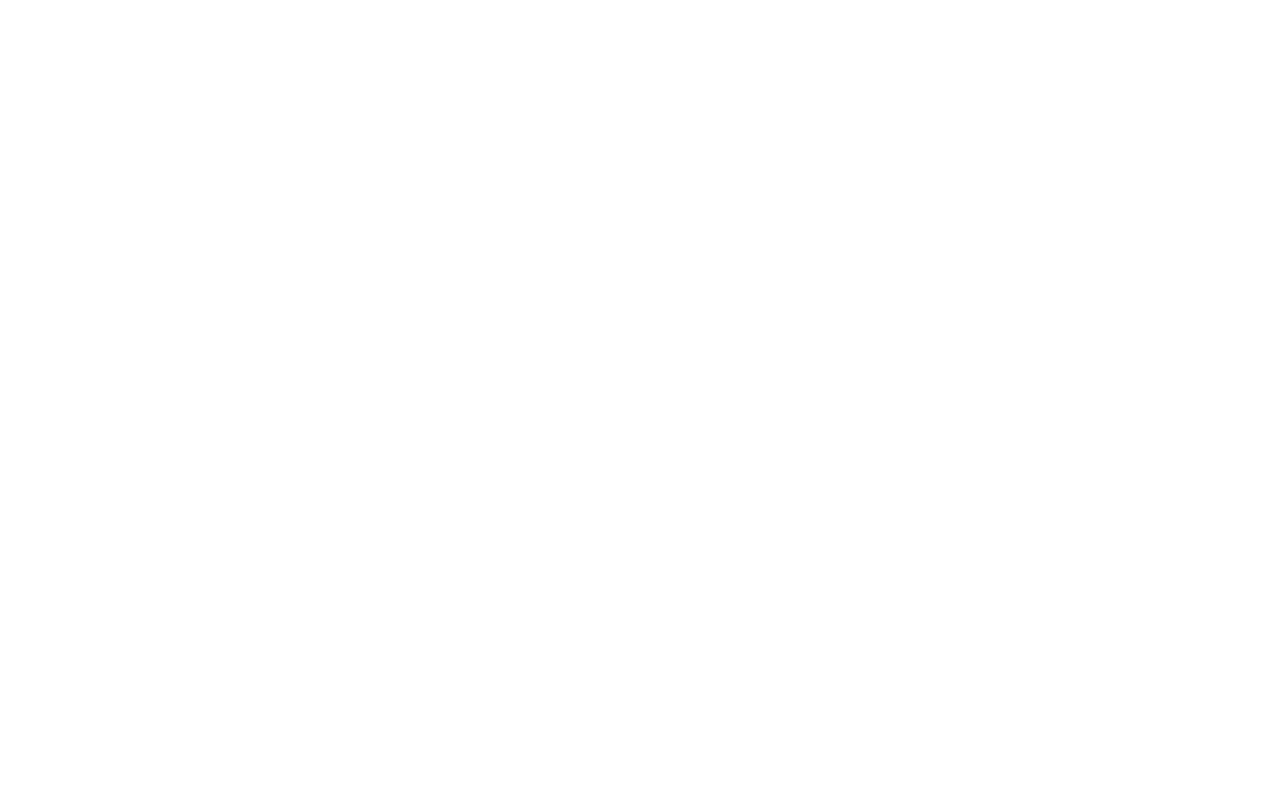
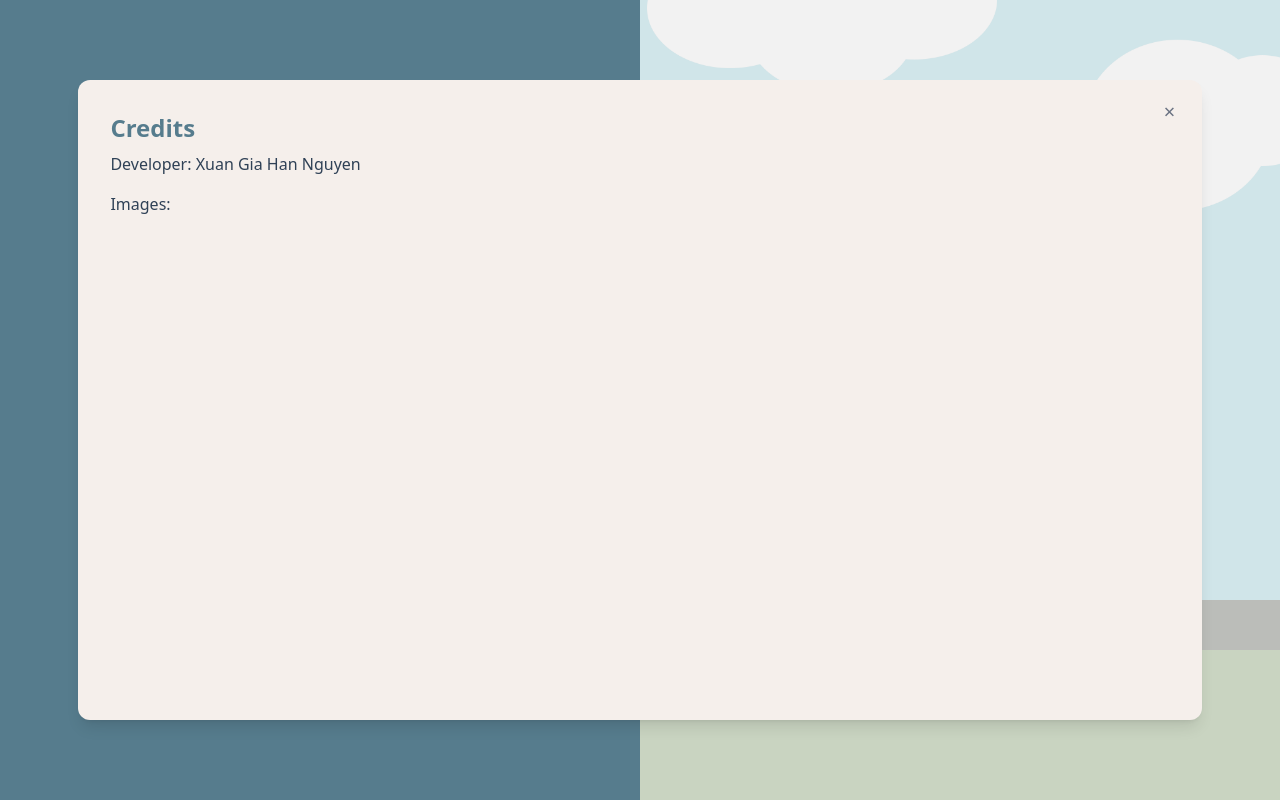
Before and after one commit to XuanGiaHanNguyen/RacerTyper, a React (Vite) app in the folder frontend/: page /credits in a window 1280 px wide. Before the commit this address had no page. Built offline with nearby package versions, Linux system fonts and the light colour scheme.

Commit message:
pop-up windows

```diff
--- a/frontend/src/App.jsx
+++ b/frontend/src/App.jsx
@@ -1,15 +1,24 @@
 import React from "react";
 import "./index.css";
+import { Links } from 'react-router-dom';
+import {BrowserRouter as Router, Routes, Route, BrowserRouter} from "react-router-dom";
+
 import Landing from "./pages/landing";
 import Game from "./pages/game";
-import {BrowserRouter as Router, Routes, Route, BrowserRouter} from "react-router-dom";
+import Instruction  from './pages/pop-ups/instruction';
+import Cred from './pages/pop-ups/credits';
+
+// name of the function must be capitalized
 
 function App() {
 
   return (
    <Router>
     <Routes>
-      <Route path="/" element={<Landing/>}/>
+      <Route path="/" element={<Landing/>}>
+        <Route path="/instruction" element={<Instruction/>}/>
+        <Route path="/credits" element={<Cred/>}/>
+      </Route>
       <Route path="/game" element={<Game/>}/>
     </Routes>
    </Router>
--- a/frontend/src/pages/landing.jsx
+++ b/frontend/src/pages/landing.jsx
@@ -1,5 +1,7 @@
 import '../index.css';
 import React, { useState, useEffect } from "react";
+import { Link } from 'react-router-dom';
+import { Outlet } from 'react-router-dom';
 
 import bus from '../assets/main/bus.png';
 import car1 from '../assets/main/car1.png';
@@ -8,14 +10,15 @@ import bg from '../assets/main/bg.png';
 
 const Landing = () => {
     return (
+        <>
         <div className='w-full h-screen flex flex-row'>
             <div className='flex-1 flex items-center justify-center flex-col' style={{backgroundColor: '#567C8D'}}>
                 <h1 className='font-black text-6xl pb-10' style={{color: '#e0dcda'}}>
                     Typer Car
                 </h1>
                 <div className='flex flex-col gap-5'>
-                    <button
-                        className='px-36 py-3 font-bold rounded-lg transition-colors duration-500'
+                    <Link to='/game'
+                        className='px-36 py-3 font-bold rounded-lg flex justify-center items-center  transition-colors duration-500'
                         style={{ color: '#567C8D', backgroundColor: '#F5EFEB' }}
                         onMouseEnter={(e) => {
                             e.target.style.color = '#e0dcda';
@@ -27,9 +30,9 @@ const Landing = () => {
                         }}
                     >
                         Start Now
-                    </button>
-                    <button
-                        className='px-36 py-3 font-bold rounded-lg transition-colors duration-500'
+                    </Link>
+                    <Link to='/instruction'
+                        className='px-36 py-3 font-bold rounded-lg flex justify-center items-center transition-colors duration-500'
                         style={{ color: '#567C8D', backgroundColor: '#F5EFEB' }}
                         onMouseEnter={(e) => {
                             e.target.style.color = '#e0dcda';
@@ -41,9 +44,10 @@ const Landing = () => {
                         }}
                     >
                         Instruction
-                    </button>
-                    <button
-                        className='px-36 py-3 font-bold rounded-lg transition-colors duration-500'
+                    </Link>
+
+                    <Link to='/credits'
+                        className='px-36 py-3 font-bold rounded-lg flex justify-center items-center  transition-colors duration-500'
                         style={{ color: '#567C8D', backgroundColor: '#F5EFEB' }}
                         onMouseEnter={(e) => {
                             e.target.style.color = '#e0dcda';
@@ -55,7 +59,7 @@ const Landing = () => {
                         }}
                     >
                         Credits
-                    </button>
+                    </Link>
                 </div>
             </div>
 
@@ -120,6 +124,8 @@ const Landing = () => {
                 }
             `}</style>
         </div>
+        <Outlet />
+        </>
     );
 }
 
--- a/frontend/src/pages/pop-ups/credits.jsx
+++ b/frontend/src/pages/pop-ups/credits.jsx
@@ -0,0 +1,28 @@
+import React from 'react';
+import { useNavigate } from 'react-router-dom';
+
+const Cred = () => {
+    const navigate = useNavigate();
+
+    return (
+        <div className="fixed inset-0 bg-opacity-50 z-50 flex items-center justify-center p-4">
+            <div className="rounded-xl shadow-lg relative w-[90%] h-[80vh] overflow-auto" style={{backgroundColor: '#F5EFEB' }}>
+                <button
+                    onClick={() => navigate('/')}
+                    className="absolute top-4 right-4 w-8 h-8 flex items-center justify-center text-gray-500 hover:text-gray-800 text-xl transition-colors"
+                >
+                    ×
+                </button>
+                <div className='p-8 h-full'>
+                    <h2 className="text-2xl font-bold mb-2" style={{color: "#567C8D"}}>Credits</h2>
+                    <div className='space-y-4' style={{color: "#2F4156"}}>
+                        <p>Developer: Xuan Gia Han Nguyen</p>
+                        <p>Images:</p>
+                    </div>
+                </div>
+            </div>
+        </div>
+    );
+}
+
+export default Cred;
--- a/frontend/src/pages/pop-ups/instruction.jsx
+++ b/frontend/src/pages/pop-ups/instruction.jsx
@@ -0,0 +1,27 @@
+import React from 'react';
+import { useNavigate } from 'react-router-dom';
+
+const Instruction = () => {
+    const navigate = useNavigate();
+
+    return (
+        <div className="fixed inset-0 bg-opacity-50 z-50 flex items-center justify-center p-4">
+            <div className="rounded-xl shadow-lg relative w-[90%] h-[80vh] overflow-auto" style={{backgroundColor: '#F5EFEB' }}>
+                <button
+                    onClick={() => navigate('/')}
+                    className="absolute top-4 right-4 w-8 h-8 flex items-center justify-center text-gray-500 hover:text-gray-800 text-xl transition-colors"
+                >
+                    ×
+                </button>
+                <div className='p-8 h-full'>
+                    <h2 className="text-2xl font-bold mb-2" style={{color: "#567C8D"}}>Instructions</h2>
+                    <div className='space-y-4' style={{color: "#2F4156"}}>
+                        <p>Add your instruction content here...</p>
+                    </div>
+                </div>
+            </div>
+        </div>
+    );
+}
+
+export default Instruction;
```
